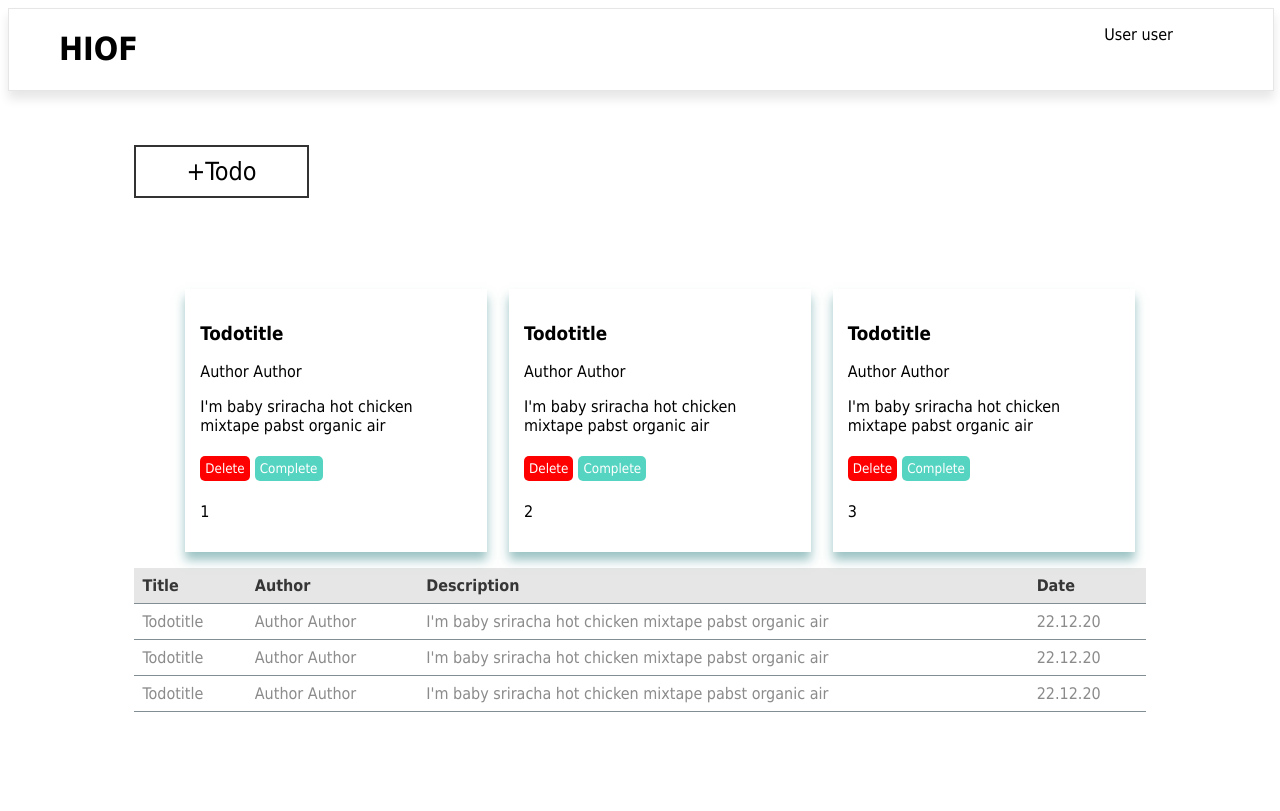
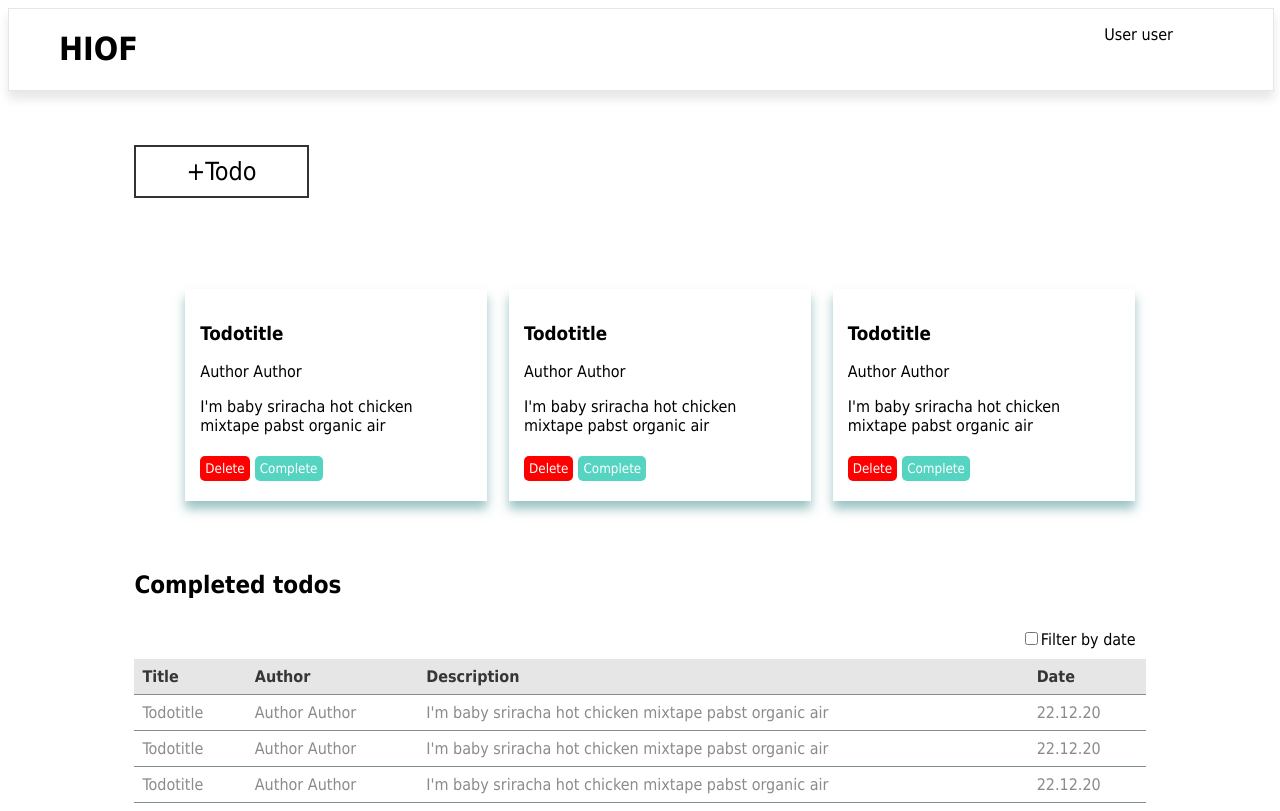
Before and after one commit to AlexVLyon/webleksjon6, a React (Create React App) app: page / in a window 1280 px wide. Built offline with nearby package versions, Linux system fonts and the light colour scheme.

Commit message:
refaktorert

```diff
--- a/src/App.js
+++ b/src/App.js
@@ -1,8 +1,6 @@
 import React,{useState} from 'react';
 import './index.css'
-import TodoCard from "./components/TodoCard"
 import TodoCardList from "./components/TodoCardList"
-import Title from "./components/Title"
 import Modal from "./components/Modal"
 import Navbar from "./components/Navbar"
 import CompletedList from "./components/CompletedList"
@@ -32,8 +30,6 @@ function App() {
     increment();
   };
 
-
-
   const deleteTodo = (id) => {
     const newList = todos.filter((todo) => todo.id !==id);
     setTodos(newList);
@@ -54,7 +50,6 @@ function App() {
   return (
     <div className="App">
 
-
       {modal && (
         <Modal
           createTodo={createTodo}
@@ -64,17 +59,21 @@ function App() {
         />
       )}
 
-
-
       <Navbar/>
       <main>
       <button id="newTodo" onClick={() => showModal(!modal)}>+Todo </button>
 
-      {todos.length == 0 && ( <h2>Jippi! Ingen todos i dag! :D</h2>)}
+      {todos.length === 0 && ( <h2>Jippi! Ingen todos i dag! :D</h2>)}
 
-      <TodoCardList todos = {todos} deleteTodo={deleteTodo} completeTodo={completeTodo}>
-        <TodoCard />
-      </TodoCardList>
+      <TodoCardList todos = {todos} deleteTodo={deleteTodo} completeTodo={completeTodo} />
+
+      <h2 id="completedTodosHeading">Completed todos</h2>
+            <div id="checkboxContainer">
+                <input type="checkbox" name="filterByDate" id="filterByDateCheckbox" />
+                <label for="filterByDate">Filter by date</label>
+            </div>
+
+
 
       <CompletedList todos = {completedTodos}/>
 
--- a/src/components/CompletedList.jsx
+++ b/src/components/CompletedList.jsx
@@ -5,17 +5,21 @@ const CompletedList = ({todos}) =>{
     return(
       <>
       <table  id="completedTodos">
+        <thead>
         <tr>
           <th>Title</th>
           <th>Author</th>
           <th>Description</th>
           <th>Date</th>
         </tr>
+        </thead>
+        <tbody>
         {todos.map((todo) =>(
 
           <CompletedListItem todo={todo}  key={todo.id}/>
 
         ))}
+        </tbody>
         </table>
       </>
     )
--- a/src/components/Modal.jsx
+++ b/src/components/Modal.jsx
@@ -1,11 +1,19 @@
-import React from "react";
+import React,{useState} from "react";
 
 const Modal = ({ createTodo, setFormData, formData, showModal}) => {
+  const [charCount, setcharCount] = useState(0);
+
+
   const handleSubmit = (event) => {
     event.preventDefault();
     createTodo();
     showModal()
   };
+
+  const updateDescription = (event) =>{
+    setcharCount(event.target.value.length);
+    updateValue(event);
+  }
 
   const updateValue = (event) => {
     const inputValue = { [event.target.name]: event.target.value };
@@ -14,6 +22,8 @@ const Modal = ({ createTodo, setFormData, formData, showModal}) => {
         ...inputValue
       }));
   };
+
+
 
   return (
       <>
@@ -44,7 +54,7 @@ const Modal = ({ createTodo, setFormData, formData, showModal}) => {
                         maxLength="125"
                         value={formData.description}
                         name="description"
-                        onChange={updateValue}
+                        onChange={updateDescription}
                       />
 
                       <label>Author:</label>
@@ -56,7 +66,11 @@ const Modal = ({ createTodo, setFormData, formData, showModal}) => {
                         onChange={updateValue}
                       />
 
-                      <button id="createButton" type="submit">Create</button>
+                      {charCount < 50 ?
+                       (<button id="createButton" type="submit">Create</button>)
+                       : (<p>Maks 50 chars i feltene!</p>)
+                      };
+
                     </form>
                 </div>
             </div>
--- a/src/components/Navbar.jsx
+++ b/src/components/Navbar.jsx
@@ -1,11 +1,11 @@
 import React from "react";
-import Title from "./Title"
+
 
 const Navbar = () =>{
     return(
       <>
       <header>
-        <Title title ="HIOF"/>
+        <h1>HIOF</h1>
 
         <div id="userNameBar">
             <p className="headerBar">User user</p>
--- a/src/components/Title.jsx
+++ b/src/components/Title.jsx
@@ -3,7 +3,7 @@ import React from "react";
 const Title = ({title}) => {
     return (
         <>
-         <h1>{title}</h1>
+         <h3>{title}</h3>
         </>
     )
 }
--- a/src/components/TodoCard.jsx
+++ b/src/components/TodoCard.jsx
@@ -1,15 +1,15 @@
 import React from "react";
+import Title from "./Title"
 
 function TodoCard({ todo, deleteTodo, completeTodo }){
     return(
       <>
       <li className="todo" key={todo.id}>
-        <h3>{todo.title}</h3>
+        <Title title={todo.title} />
         <p>{todo.author}</p>
         <p>{todo.description}</p>
         <button className="deleteButton" onClick={ () => deleteTodo(todo.id)}>Delete</button>
         <button className="completeButton" onClick={ () => completeTodo(todo) }>  Complete </button>
-        <p>{todo.id}</p>
       </li>
      </>
     )
--- a/src/index.css
+++ b/src/index.css
@@ -93,7 +93,8 @@ main{
 }
 
 #completedTodosHeading{
-    margin:50px 0 50px 0;
+    margin:70px 0 20px 0;
+
 }
 
 #checkboxContainer{
```
